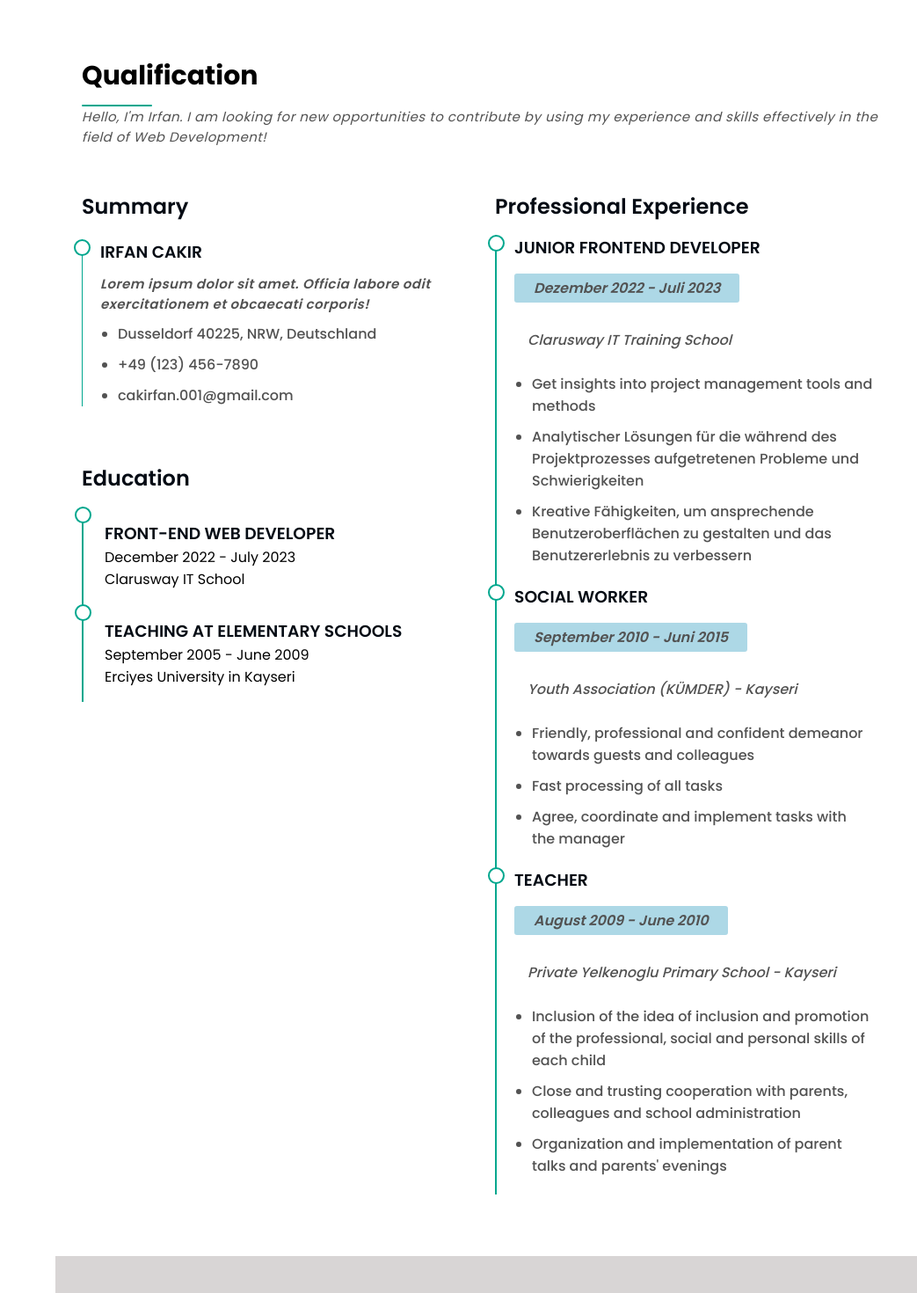
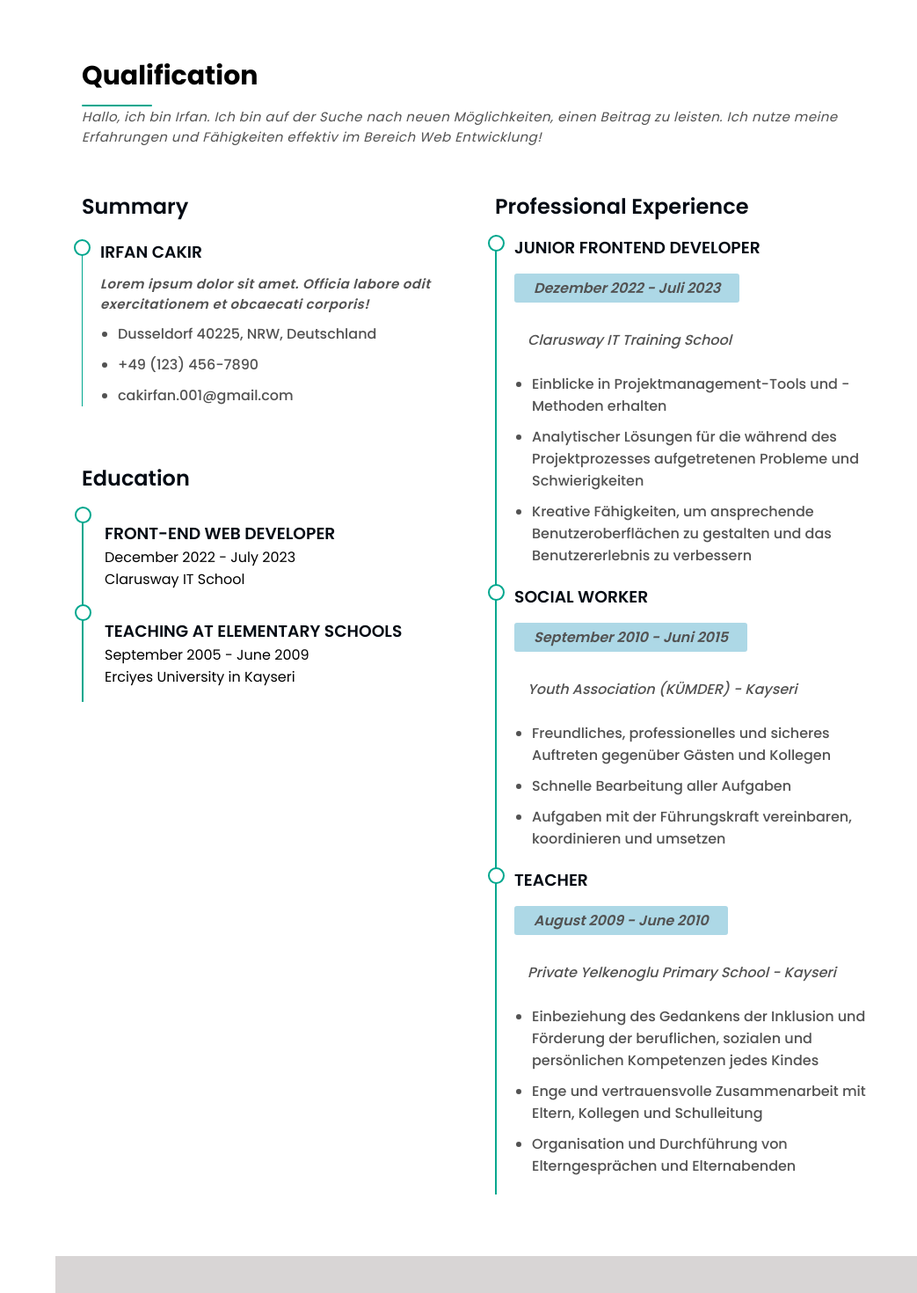
Before and after one commit to Cakirfan/my_portfolio, a React (Create React App) app: page /contact in a window 1280 px wide. Shown: the part 2280-3750 px from the top of the page at 88% size, without its empty margins (237-1280 px from the left). Built offline with nearby package versions, Linux system fonts and the light colour scheme; the HTML template or start-up script is replaced by a standard one.

Commit message:
data updated

```diff
--- a/src/components/aboutMe/About.jsx
+++ b/src/components/aboutMe/About.jsx
@@ -10,7 +10,6 @@
       <h1 class="sub-heading">About Me</h1>
       <div class="divider"></div>
       <p>
-        {/* As an enthusiastic newcomer to the IT industry, I am aiming for a professional reorientation and am motivated to start my career in web development. My training as a frontend developer at Clarusway IT School gave me a solid foundation in the development of user-friendly and attractive web applications. I have a high willingness to learn and I am willing to continue my education to keep up with the latest technologies and trends in web development. */}
         Als begeisterter Neueinsteiger in die IT-Branche strebe ich eine
         berufliche Neuorientierung an und bin motiviert, meine Karriere in der
         Webentwicklung zu starten. Durch meine Weiterbildung zum
--- a/src/components/contact/Contact.jsx
+++ b/src/components/contact/Contact.jsx
@@ -30,13 +30,15 @@
         <h1 className="sub-heading">Contact</h1>
         <div className="divider"></div>
         <p className="sub-paraf">
-          I am always here to communicate and learn more about cooperation
-          opportunities. Working with you on projects, exchanging ideas or just
-          saying hello is important to me. You can contact me via email, phone
-          or social media. If you have any questions or suggestions, please do
-          not hesitate to share. I will get back to you as soon as possible and
-          do everything in my power to keep our communication warm and effective
-          during this time. Here is my contact information:
+          Ich bin immer für Sie da, um zu kommunizieren und mehr über
+          Kooperationsmöglichkeiten zu erfahren. Mir ist es wichtig, mit Ihnen
+          an Projekten zu arbeiten, Ideen auszutauschen oder einfach nur Hallo
+          zu sagen. Sie können mich per E-Mail, Telefon oder über soziale Medien
+          kontaktieren. Wenn Sie Fragen oder Anregungen haben, zögern Sie nicht,
+          diese mitzuteilen. Ich werde mich so schnell wie möglich bei Ihnen
+          melden und alles in meiner Macht Stehende tun, um unsere Kommunikation
+          in dieser Zeit warm und effektiv zu halten. Hier sind meine
+          Kontaktdaten:
         </p>
 
         <div className="contact-row">
@@ -62,7 +64,7 @@
               <iframe
                 src="https://www.google.com/maps/embed?pb=!1m18!1m12!1m3!1d159868.3194697734!2d6.6495453697653595!3d51.23855399844443!2m3!1f0!2f0!3f0!3m2!1i1024!2i768!4f13.1!3m3!1m2!1s0x47b8c97bf1465907%3A0x42760fc4a2a73b0!2sD%C3%BCsseldorf!5e0!3m2!1str!2sde!4v1693940415381!5m2!1str!2sde"
                 width="100%"
-                height="250"
+                height="280"
                 style={{ border: "0px" }}
                 loading="lazy"
                 referrerpolicy="no-referrer-when-downgrade"
--- a/src/components/qualification/Qualification.jsx
+++ b/src/components/qualification/Qualification.jsx
@@ -29,9 +29,9 @@
         <h1 className="sub-heading">Qualification</h1>
         <div className="divider"></div>
         <p className="sub-paraf">
-          Hello, I'm Irfan. I am looking for new opportunities to contribute by
-          using my experience and skills effectively in the field of Web
-          Development!
+          Hallo, ich bin Irfan. Ich bin auf der Suche nach neuen Möglichkeiten,
+          einen Beitrag zu leisten. Ich nutze meine Erfahrungen und Fähigkeiten
+          effektiv im Bereich Web Entwicklung!
         </p>
 
         <div className="qualification-row">
--- a/src/helper/data.js
+++ b/src/helper/data.js
@@ -4,7 +4,7 @@
     time: "Dezember 2022 - Juli 2023",
     place: "Clarusway IT Training School",
     desc: [
-      "Get insights into project management tools and methods",
+      "Einblicke in Projektmanagement-Tools und -Methoden erhalten",
       "Analytischer Lösungen für die während des Projektprozesses aufgetretenen Probleme und Schwierigkeiten",
       "Kreative Fähigkeiten, um ansprechende Benutzeroberflächen zu gestalten und das Benutzererlebnis zu verbessern",
     ],
@@ -14,9 +14,9 @@
     time: "September 2010 - Juni 2015",
     place: "Youth Association (KÜMDER) - Kayseri",
     desc: [
-      "Friendly, professional and confident demeanor towards guests and colleagues",
-      "Fast processing of all tasks",
-      "Agree, coordinate and implement tasks with the manager",
+      "Freundliches, professionelles und sicheres Auftreten gegenüber Gästen und Kollegen",
+      "Schnelle Bearbeitung aller Aufgaben",
+      "Aufgaben mit der Führungskraft vereinbaren, koordinieren und umsetzen",
     ],
   },
   {
@@ -24,9 +24,9 @@
     time: "August 2009 - June 2010",
     place: "Private Yelkenoglu Primary School - Kayseri",
     desc: [
-        "Inclusion of the idea of inclusion and promotion of the professional, social and personal skills of each child",
-        "Close and trusting cooperation with parents, colleagues and school administration",
-        "Organization and implementation of parent talks and parents' evenings",
+      "Einbeziehung des Gedankens der Inklusion und Förderung der beruflichen, sozialen und persönlichen Kompetenzen jedes Kindes",
+      "Enge und vertrauensvolle Zusammenarbeit mit Eltern, Kollegen und Schulleitung",
+      "Organisation und Durchführung von Elterngesprächen und Elternabenden",
     ],
   },
 ];
```
